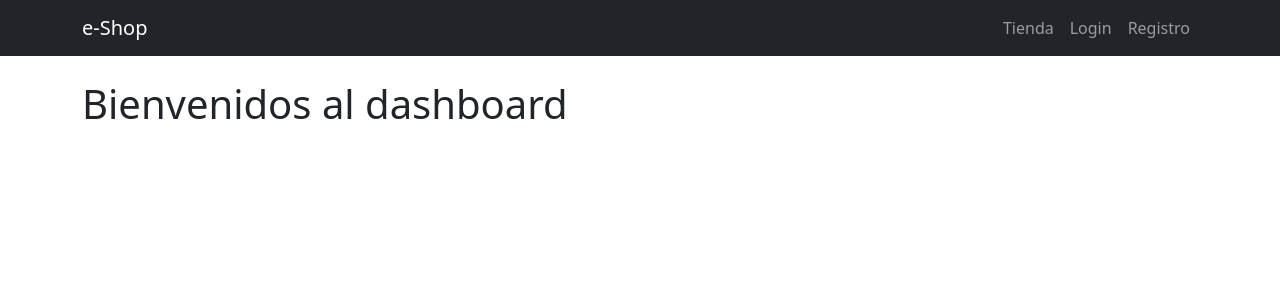
After one commit to Japandypp/e-shop, a Flask app: template app/templates/admin/home.html in a window 1280 px wide. The commit adds this page. Shown: the top 300 px of the page. Run offline with Flask 3, Linux system fonts and the light colour scheme; the template is opened without the code that fills it, so the values that code supplies are empty.

Commit message:
Fix: Arreglamos rutas y enlaces

```diff
--- a/app/blueprints/admin/routes.py
+++ b/app/blueprints/admin/routes.py
@@ -3,11 +3,11 @@ from . import admin_bp
 from flask_login import login_required
 from .decorators import admin_requerido
 
-@admin_bp.route('/admin')
+@admin_bp.route('/dashboard')
 @login_required
 @admin_requerido
-def admin():
-    return render_template('admin/index.html')
+def dashboard():
+    return render_template('admin/home.html')
 
 @admin_bp.route('/admin/productos')
 def productos ():
--- a/app/models/usuario.py
+++ b/app/models/usuario.py
@@ -27,7 +27,7 @@ class Usuario(UserMixin, db.Model):
 
     def check_password(self, passwd):
         """ Compara el texto plano con la contraseña hash """
-        return check_password_hash(passwd)
+        return check_password_hash(self.password, passwd)
 
     def es_admin(self):
         return self.rol == "admin"
--- /dev/null
+++ b/app/templates/admin/home.html
@@ -0,0 +1,6 @@
+
+{% extends "base.html" %}
+
+{% block content %}
+    <h1>Bienvenidos al dashboard</h1>
+{% endblock %}
--- a/app/templates/base.html
+++ b/app/templates/base.html
@@ -19,7 +19,7 @@
                             Admin
                         </a>
                     {% else %}
-                        <a class="nav-link" href="{{ url_for('public.mis_pedidos')}}">
+                        <a class="nav-link" href="{{ url_for('public.home')}}">
                             Mis pedidos
                         </a>
                     {% endif %}
```
